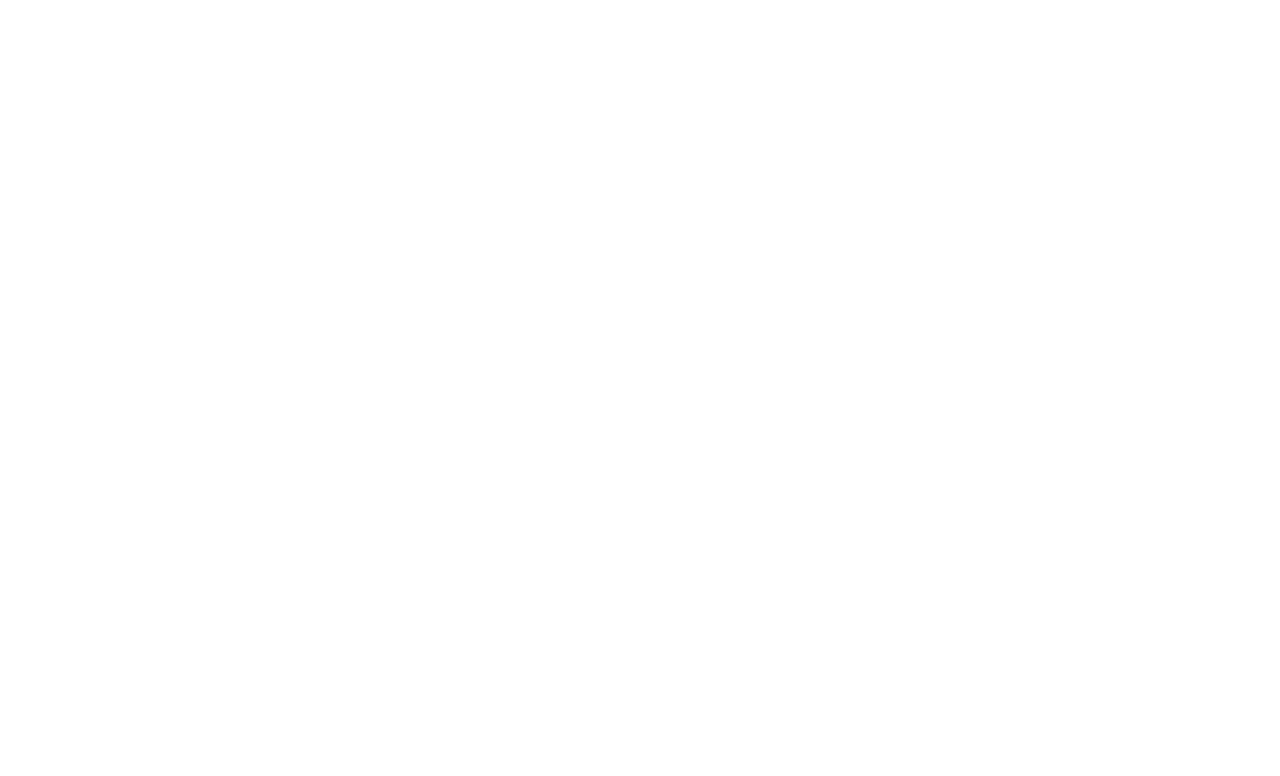
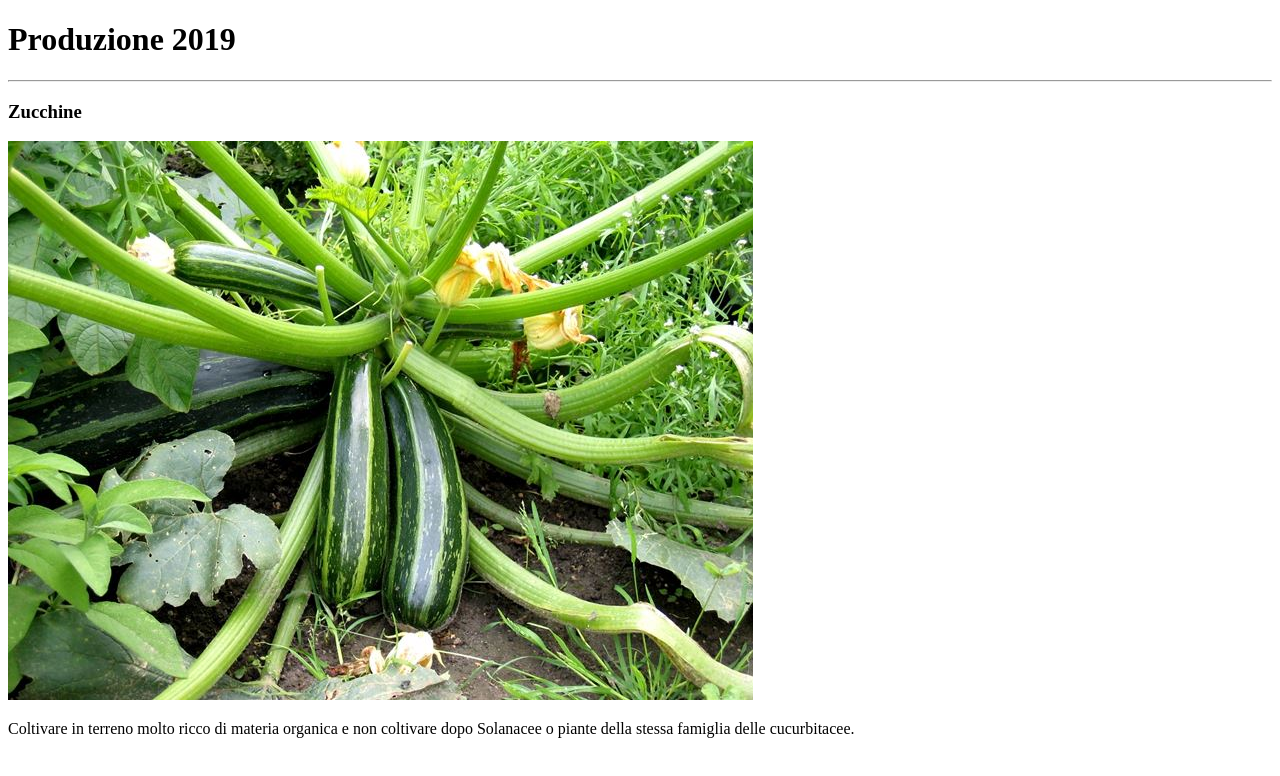
Before and after one commit to GlowingPiranha/htmlcss-hello, a plain HTML site: page index.html in a window 1280 px wide. Drawn offline with Linux system fonts and the light colour scheme.

Commit message:
starting point

```diff
--- a/index.html
+++ b/index.html
@@ -4,10 +4,35 @@
 <head>
   <meta charset="UTF-8">
   <meta name="viewport" content="width=device-width, initial-scale=1.0">
-  <title>Produzione-zucchine-2019</title>
+  <title>HTMLCSS-HELLO</title>
 </head>
 
 <body>
+  <header>
+
+    <h1>Produzione 2019</h1>
+
+  </header>
+
+  <hr>
+
+  <main>
+    <!-- zucchine -->
+    <h3>Zucchine</h3>
+
+    <img src="./img/piantare-zucchine_NG1.jpg" alt="zucchine-pianta" title="Pianta di zucchine">
+
+    <p>Coltivare in terreno molto ricco di materia organica e non coltivare dopo Solanacee o piante della stessa
+      famiglia delle cucurbitacee.</p>
+
+    <!-- /zucchine -->
+
+
+  </main>
+
+  <footer>
+
+  </footer>
 
 </body>
 
```
Also changed, not shown: img/1-5.jpeg (added), img/piantare-zucchine_NG1.jpg (added).
